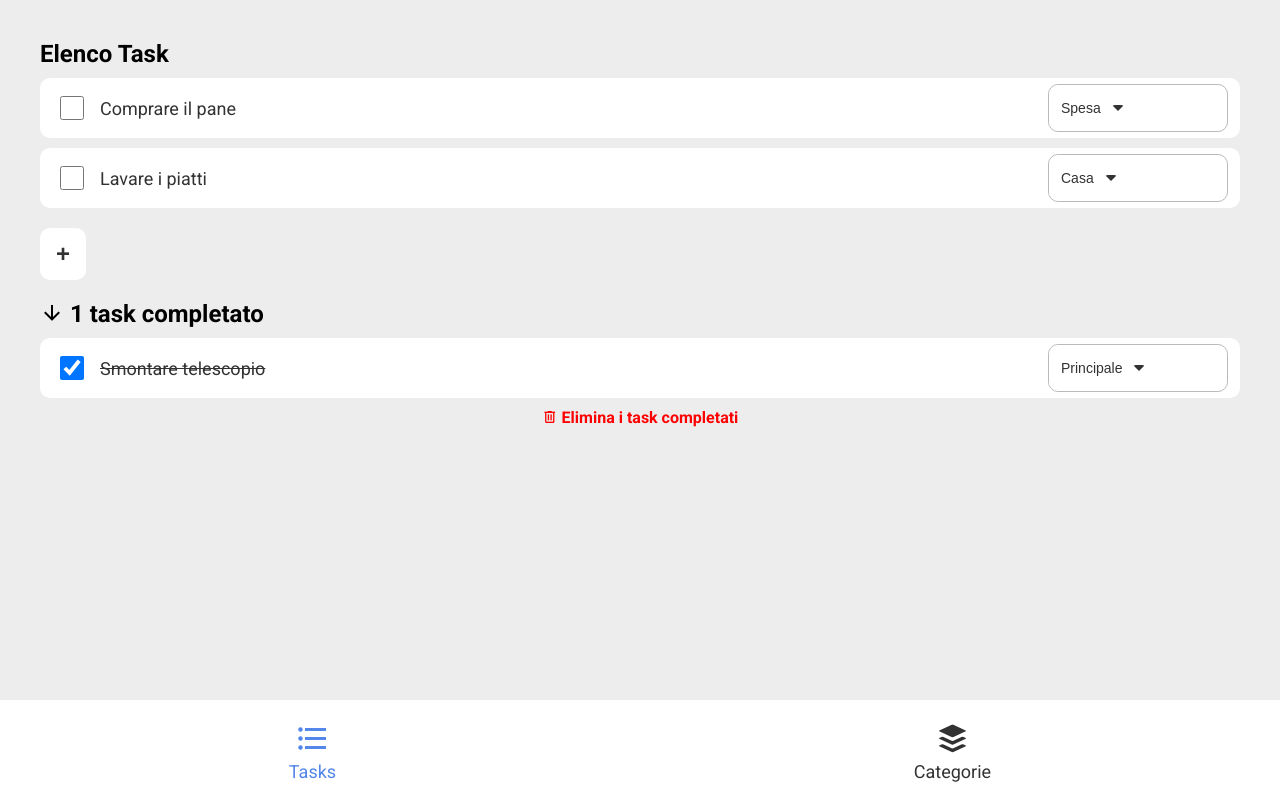
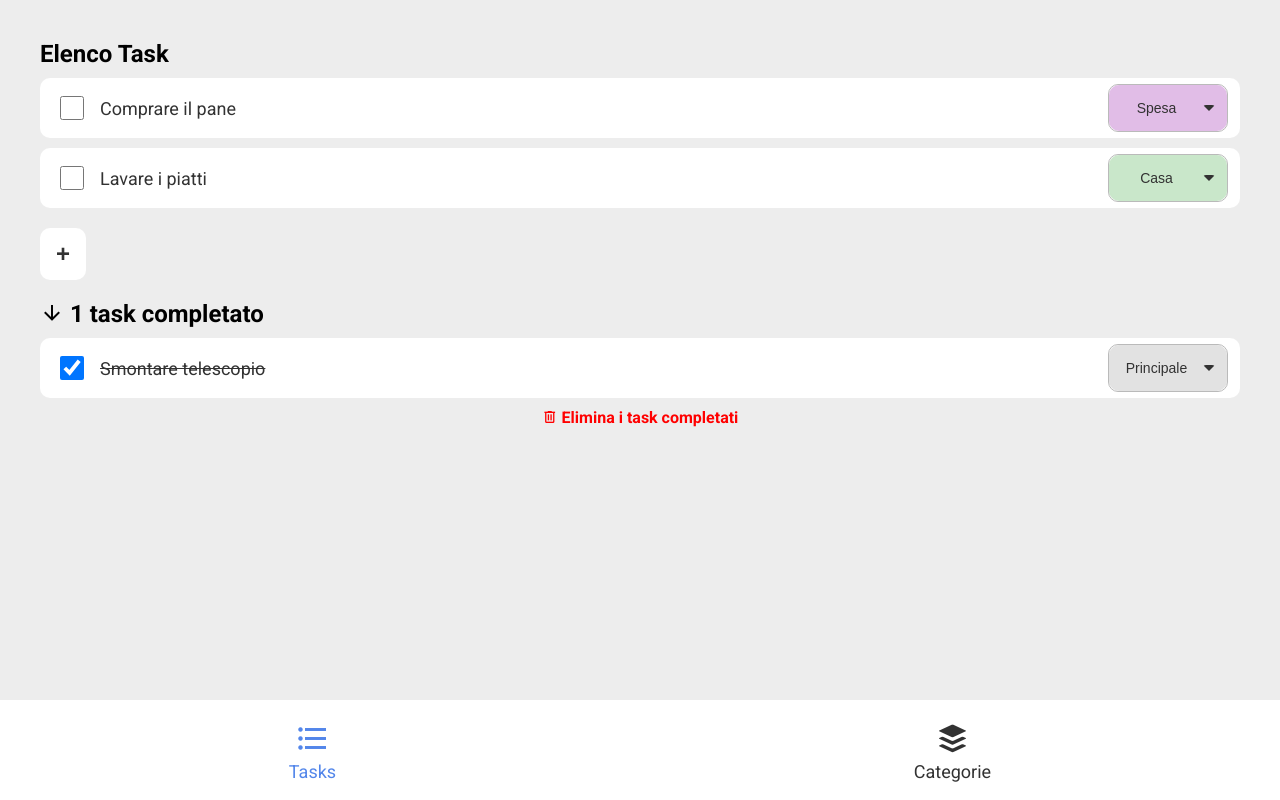
Before and after one commit to carmhack/hardest-todo-list, a Vue app: page /#/ in a window 1280 px wide. Built offline with nearby package versions, Linux system fonts and the light colour scheme.

Commit message:
Add bg color with opacity on dropdown toggle

```diff
--- a/src/components/TaskForm.vue
+++ b/src/components/TaskForm.vue
@@ -20,6 +20,7 @@
         <button
           class="dropdown__toggle"
           :class="{ 'active': dropdownOpen }"
+          :style="{ 'background-color': 'rgba(' + hexToRgb(dropdownBackgroundColor) + ', 0.3)' }"
           type="button"
           aria-haspopup="true"
           @click="onDropdownToggle"
@@ -61,6 +62,13 @@ export default defineComponent({
     }
   },
   computed: {
+    dropdownBackgroundColor () : string {
+      let toRet = 'inherit'
+      if (this.selectedOption) {
+        toRet = this.selectedOption.color
+      }
+      return toRet
+    },
     selectedOption (): Category | null {
       let toRet = null
       if (this.data.category) {
@@ -113,6 +121,12 @@ export default defineComponent({
     },
     onInput (event: any) {
       this.$emit('changeText', { value: event.target.value, id: this.data.id })
+    },
+    hexToRgb (hex: string): string {
+      var result = /^#?([a-f\d]{2})([a-f\d]{2})([a-f\d]{2})$/i.exec(hex)
+      return result
+        ? `${parseInt(result[1], 16)}, ${parseInt(result[2], 16)}, ${parseInt(result[3], 16)}`
+        : '0, 0, 0'
     }
   }
 })
@@ -165,7 +179,7 @@ export default defineComponent({
     position: absolute;
     right: 1%;
     top: 10%;
-    width: 180px;
+    width: 120px;
     height: 80%;
     border: 1px solid #bababa;
     border-radius: 10px;
@@ -186,6 +200,7 @@ export default defineComponent({
         outline: none;
         position: relative;
         height: 100%;
+        width: 100%;
 
         &::after {
           content: '';
```
